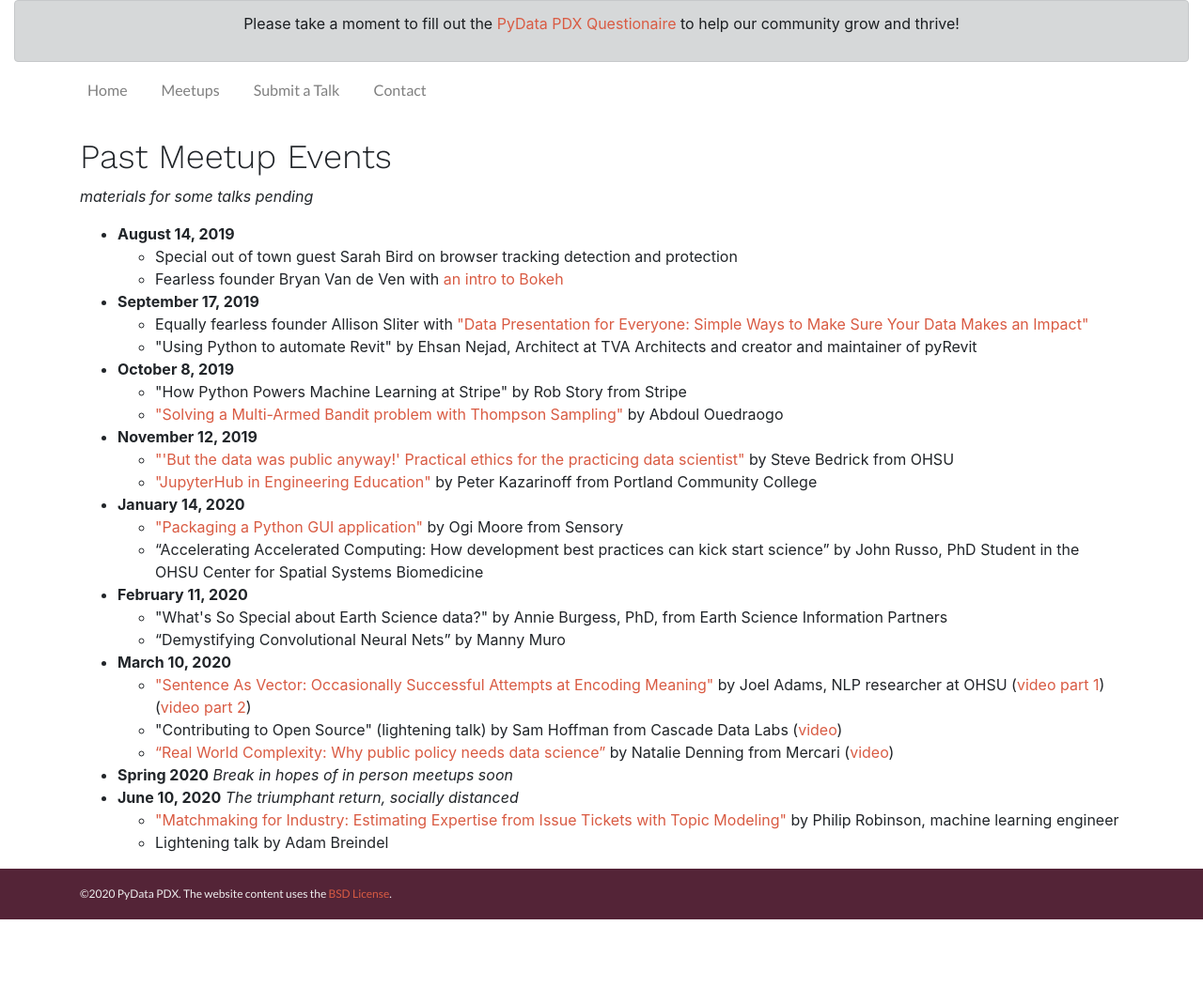
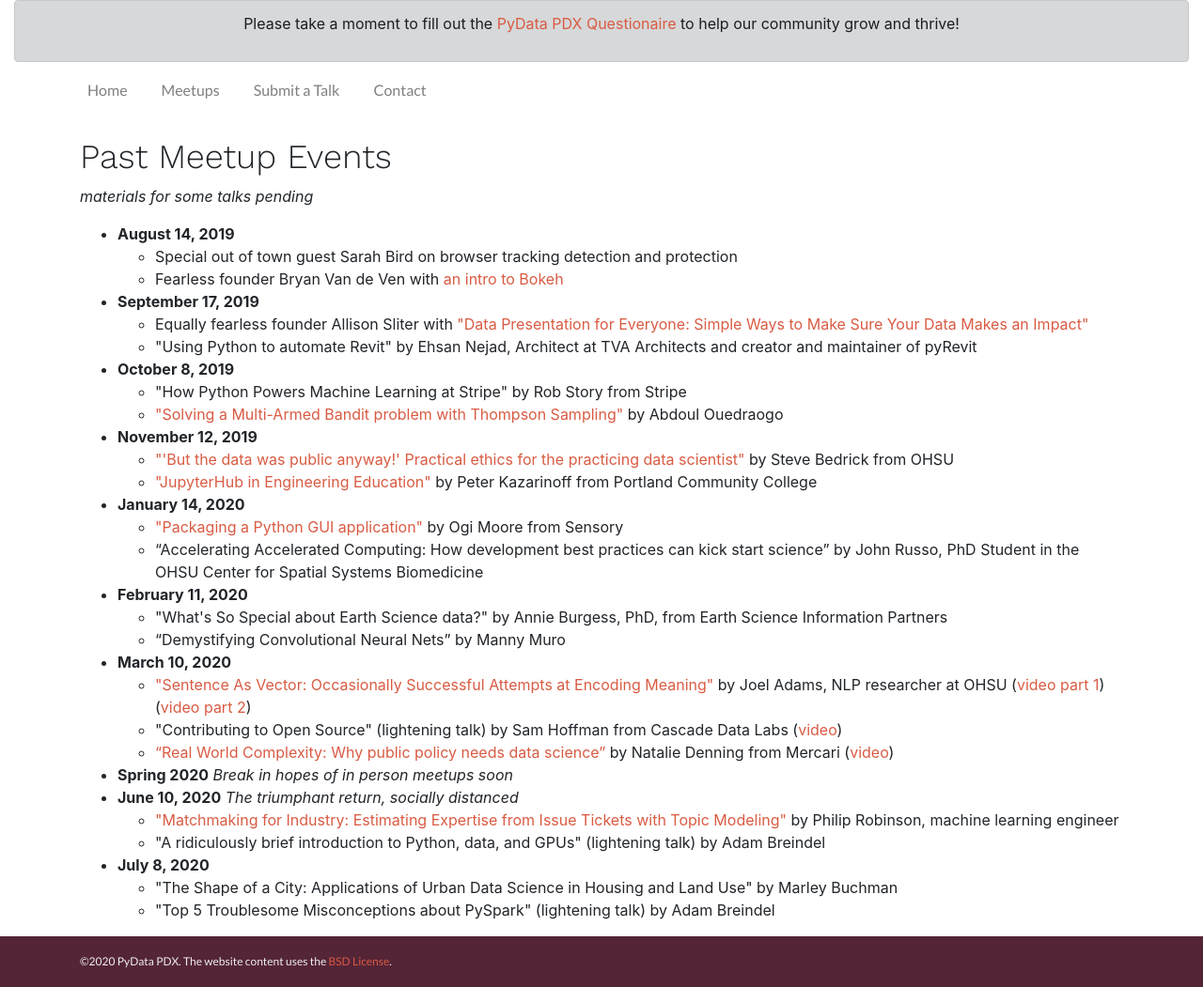
Before and after one commit to pydatapdx/pdx.pydata.org, a Jekyll site: the page built from meetups/index.html, in a window 1280 px wide. Shown: the whole page at 94% size. Built offline with Jekyll 4.4.1, drawn with Linux system fonts in a browser that asks for light colours; before the commit the page ends 979 px from its top, so only the background shows below that.

Commit message:
add lightning talk info and july meetup info

```diff
--- a/meetups/index.html
+++ b/meetups/index.html
@@ -50,7 +50,12 @@ title:  PyData PDX
 	<i>The triumphant return, socially distanced</i>
         <ul>
             <li><a href = "https://github.com/probinso/expert-modeling-system/blob/master/decks/pydatapdx/pres.pdf">"Matchmaking for Industry: Estimating Expertise from Issue Tickets with Topic Modeling"</a> by Philip Robinson, machine learning engineer</li>
-	    <li> Lightening talk by Adam Breindel</li>
+	    <li>"A ridiculously brief introduction to Python, data, and GPUs" (lightening talk) by Adam Breindel</li>
+        </ul>
+    <li><b>July 8, 2020</b>
+        <ul>
+            <li>"The Shape of a City: Applications of Urban Data Science in Housing and Land Use" by Marley Buchman</li>
+	    <li>"Top 5 Troublesome Misconceptions about PySpark" (lightening talk) by Adam Breindel</li>
         </ul>
 </ul>
 </div>
```
